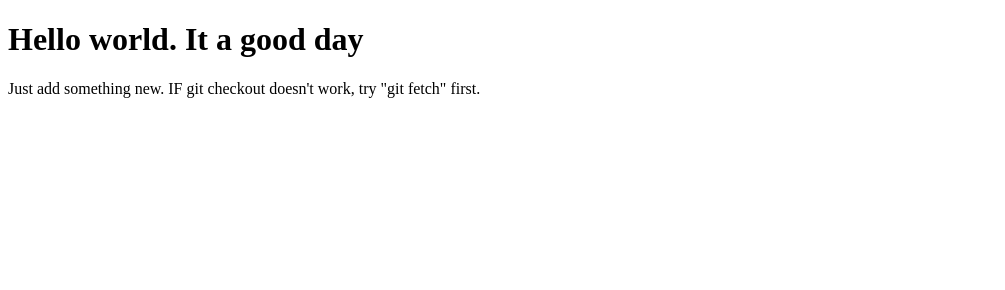
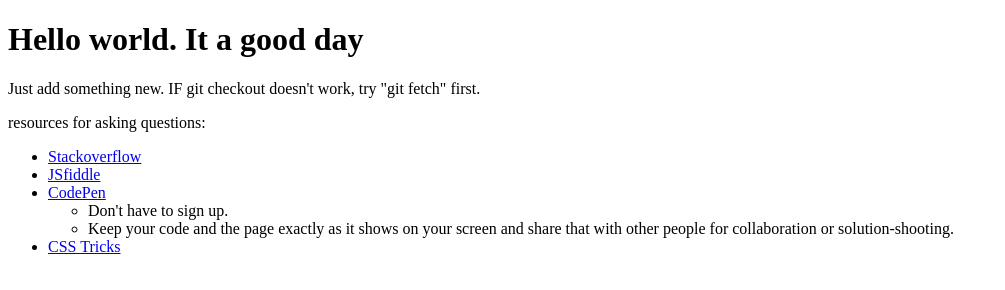
Before and after one commit to kuhayashi/web, a plain HTML site: page site/index.html in a window 1280 px wide. Shown: the whole page, without its empty margins (0-1005 px from the left). Drawn offline with Linux system fonts and the light colour scheme.

Commit message:
add new resources sites

```diff
--- a/site/index.html
+++ b/site/index.html
@@ -8,7 +8,21 @@
 <p>
 	Just add something new.
 	IF git checkout doesn't work, try "git fetch" first.
+</p>
+<section>
+	resources for asking questions:
+	<ul>
+		<li><a href="http://stackoverflow.com" target="_blank">Stackoverflow</a></li>
+		<li><a href="http://JSfiddle.net" target="_blank">JSfiddle</a></li>
+		<li><a href="http://CodePen.io" target="_blank">CodePen</a>
+			<ul>
+				<li>Don't have to sign up.</li>
+				<li>Keep your code and the page exactly as it shows on your screen and share that with other people for collaboration or solution-shooting.</li>
+			</ul>
+		</li>
+		<li><a href="http://css-tricks.com" target="_blank">CSS Tricks</a></li>
 
-</p>
+	</ul>
+</section>
 </body>
 </html>
```
